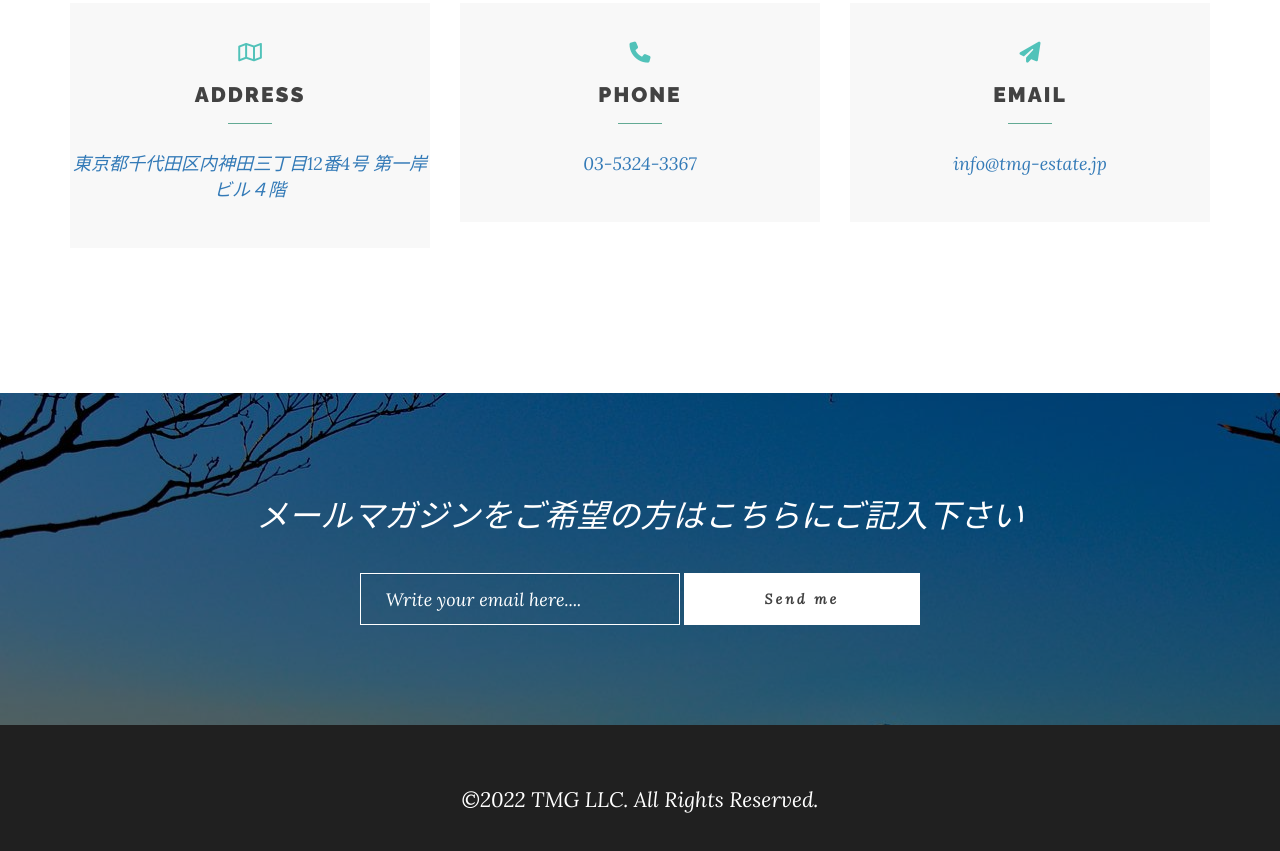
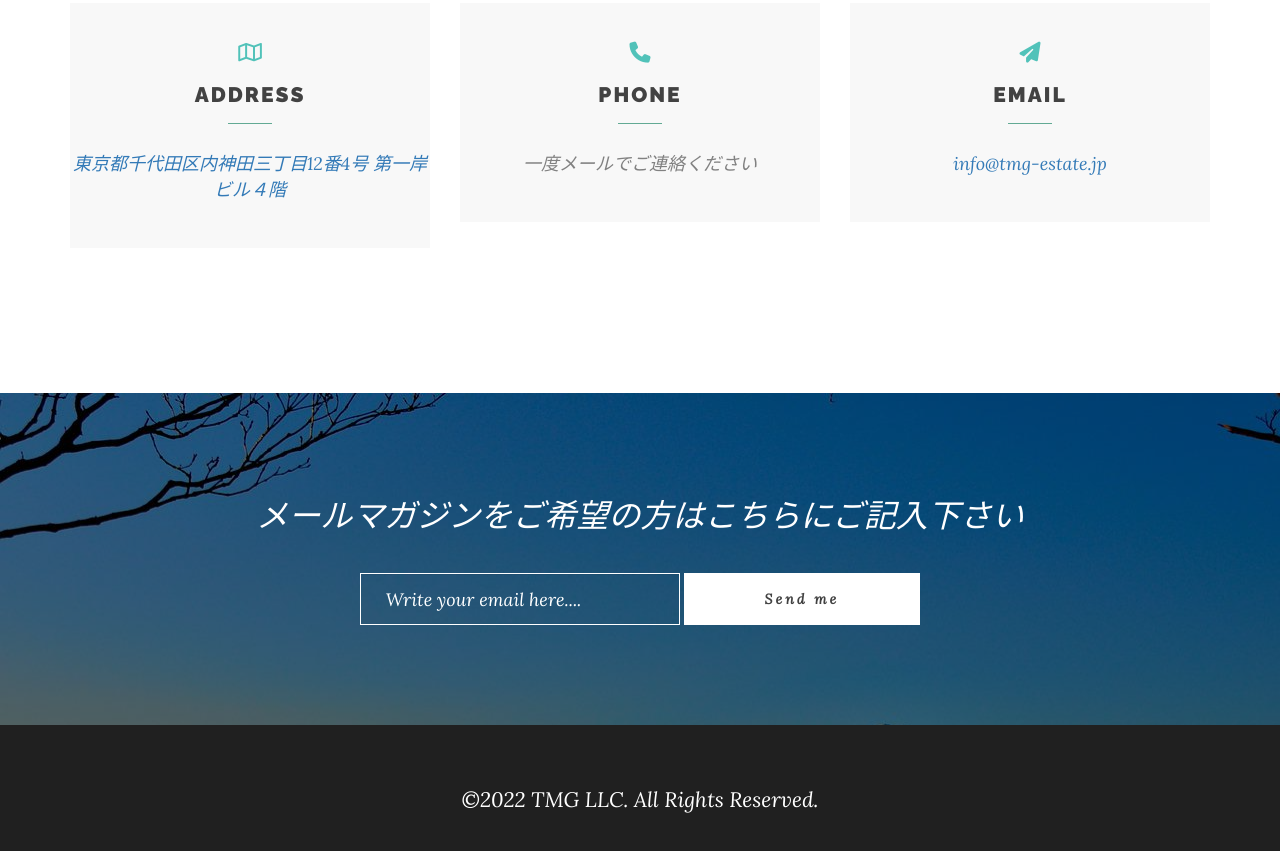
Before and after one commit to fourpointscoltd/tmginc, a plain HTML site: page tmgcorp/tmginc/index.html in a window 1280 px wide. Shown: the part 2646-3497 px from the top of the page. Drawn offline with nearby package versions, Linux system fonts and the light colour scheme.

Commit message:
Update index.html

```diff
--- a/tmgcorp/tmginc/index.html
+++ b/tmgcorp/tmginc/index.html
@@ -283,8 +283,7 @@
                                 </div>
                                 <div class="vira-card-content">
                                     <h3>Phone</h3>
-                                    <p>
-                                        <a href="tel:03-5324-3367">03-5324-3367</a>
+                                    <p>一度メールでご連絡ください
                                     </p>
                                 </div>
                             </div>
```
